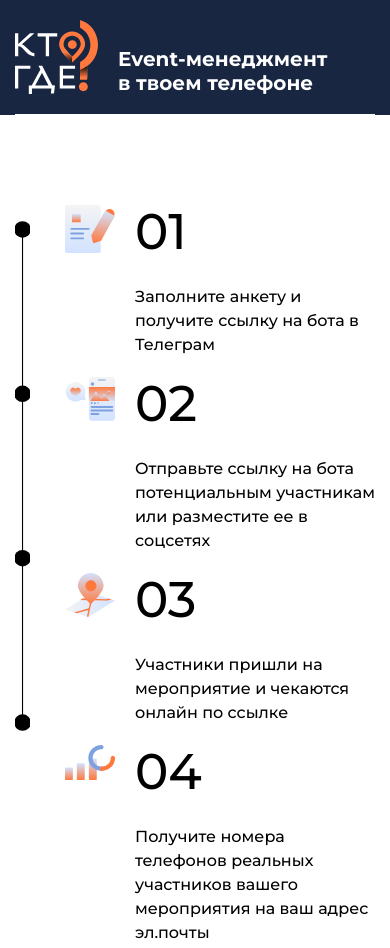
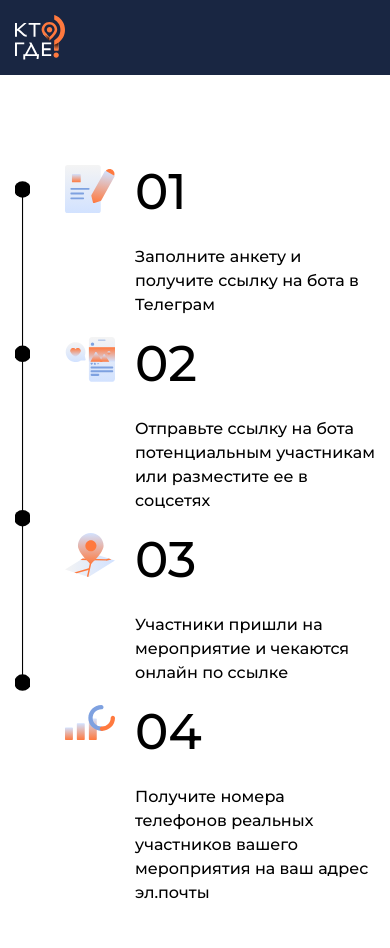
Before and after one commit to rtxrulez/who, a website built with webpack: page src/views/form.html in a window 390 px wide. Shown: the top 948 px of the page. Built offline with nearby package versions, Linux system fonts and the light colour scheme; files whose address does not match are found by name.

Commit message:
правки

```diff
--- a/src/styles/_main.scss
+++ b/src/styles/_main.scss
@@ -63,7 +63,14 @@ img {
   color: $orange;
 }
 
-.section-main {
+.page-form {
+  .header {
+    .container {
+      &::before {
+        display: none;
+      }
+    }
+  }
 }
 
 .main {
@@ -133,6 +140,7 @@ img {
     height: 63px;
     padding-left: 45px;
     padding-right: 45px;
+    white-space: nowrap;
   }
 
   &__blue {
@@ -382,6 +390,7 @@ img {
     }
 
     .logo-text {
+      text-align: center;
       padding: 40px 0;
     }
   }
@@ -539,9 +548,6 @@ img {
       width: 100%;
     }
 
-    &__text {
-    }
-
     &__head {
       font-size: 50px;
       font-weight: 500;
@@ -563,6 +569,24 @@ img {
       margin-top: 20px;
     }
   }
+
+  .page-form {
+    .logo-text {
+      display: none;
+    }
+
+    .logo-img {
+      max-width: 50px;
+    }
+  }
+
+  .header {
+    .container {
+      padding-top: 15px;
+      padding-bottom: 15px;
+    }
+  }
+
 }
 
 @media (max-width: 520px) {
--- a/src/views/template/header.html
+++ b/src/views/template/header.html
@@ -1,7 +1,7 @@
 <header class="header">
   <div class="container">
     <div class="logo-block">
-      <img src="./img/logo-min.svg" alt="" class="logo-img" />
+      <a href="/"><img src="./img/logo-min.svg" alt="" class="logo-img" /></a>
       <div class="logo-text">
         Event-менеджмент <br />
         в твоем телефоне
```
Also changed, not shown: src/views/index.html (+2 -2 lines), dist/form.html, dist/img/favicons/data.json, dist/img/favicons/favicon-16x16.png, dist/img/favicons/favicon-32x32.png, dist/index.html, dist/styles/app.css, dist/template/header.html, 2 other files.
